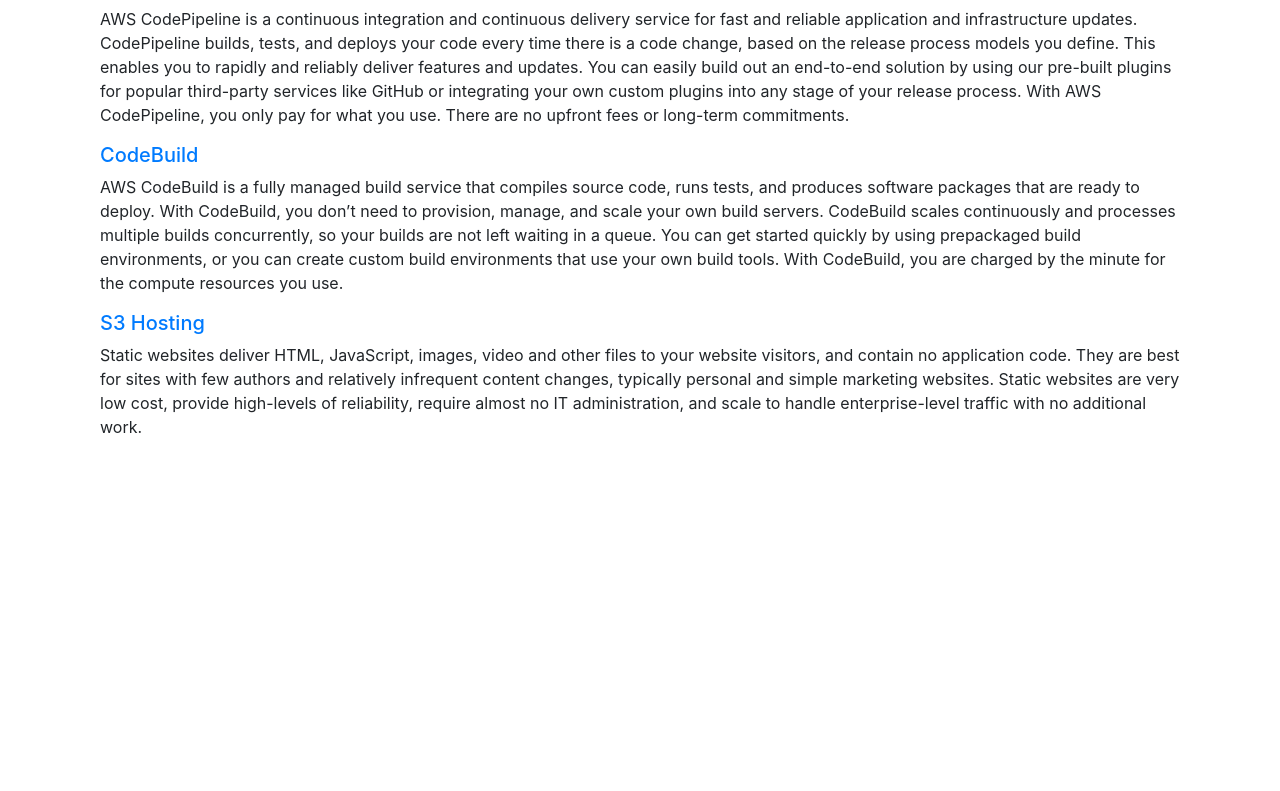
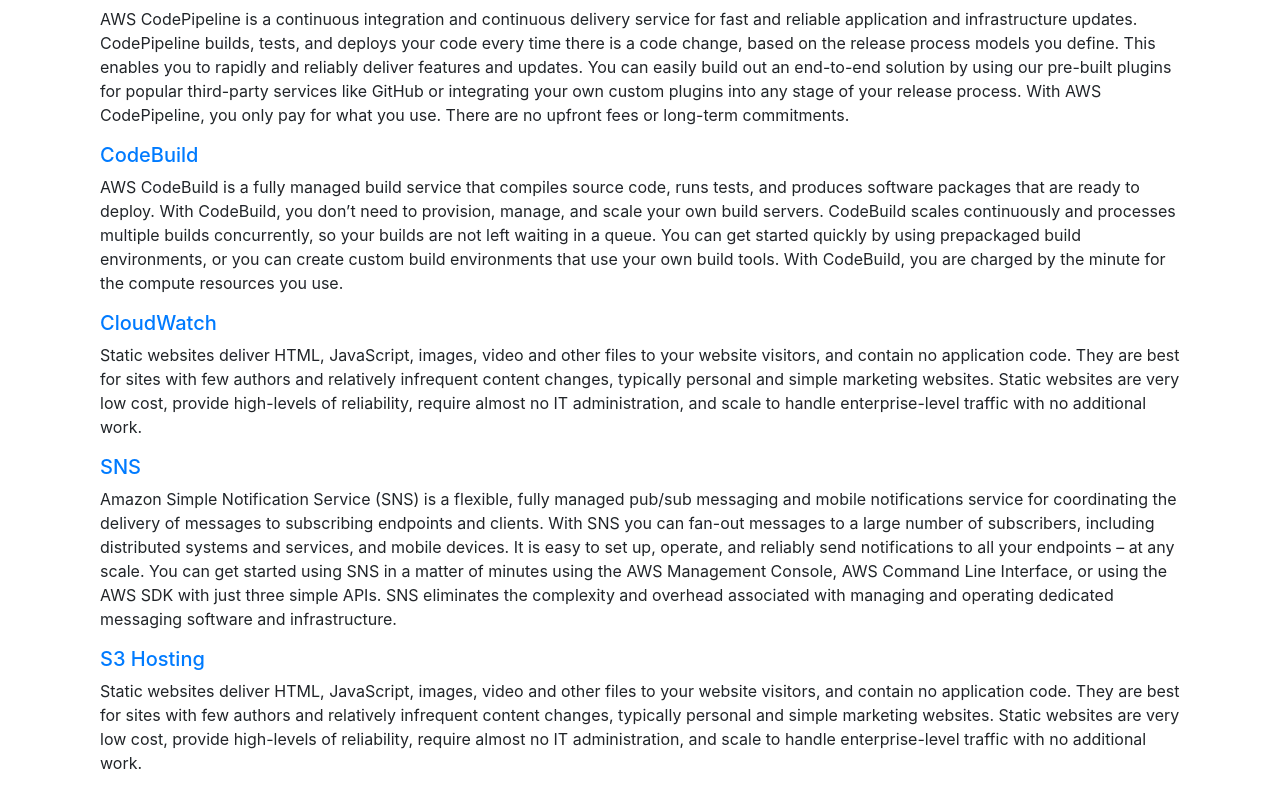
Before and after one commit to amyspainhower/test-makerlab, an Angular app: page / in a window 1280 px wide. Shown: the part 381-1172 px from the top of the page. Before the commit the page ends 836 px from the top, so only its background shows below. Built offline with nearby package versions, Linux system fonts and the light colour scheme.

Commit message:
Added CloudWatch and SNS

```diff
--- a/src/app/app.component.html
+++ b/src/app/app.component.html
@@ -15,11 +15,17 @@
         <h5><a href="https://aws.amazon.com/codebuild/">CodeBuild</a></h5>
         <p>AWS CodeBuild is a fully managed build service that compiles source code, runs tests, and produces software packages that are ready to deploy. With CodeBuild, you don’t need to provision, manage, and scale your own build servers. CodeBuild scales continuously and processes multiple builds concurrently, so your builds are not left waiting in a queue. You can get started quickly by using prepackaged build environments, or you can create custom build environments that use your own build tools. With CodeBuild, you are charged by the minute for the compute resources you use.</p>
     </div>
-
     <div class="col">
-        <h5><a href="https://aws.amazon.com/getting-started/projects/host-static-website/">S3 Hosting</a></h5>
-      <p>Static websites deliver HTML, JavaScript, images, video and other files to your website visitors, and contain no application code. They are best for sites with few authors and relatively infrequent content changes, typically personal and simple marketing websites. Static websites are very low cost, provide high-levels of reliability, require almost no IT administration, and scale to handle enterprise-level traffic with no additional work.</p>
-    </div>
-
+      <h5><a href="https://aws.amazon.com/cloudwatch/">CloudWatch</a></h5>
+    <p>Static websites deliver HTML, JavaScript, images, video and other files to your website visitors, and contain no application code. They are best for sites with few authors and relatively infrequent content changes, typically personal and simple marketing websites. Static websites are very low cost, provide high-levels of reliability, require almost no IT administration, and scale to handle enterprise-level traffic with no additional work.</p>
+  </div>
+  <div class="col">
+    <h5><a href="https://aws.amazon.com/sns/">SNS</a></h5>
+    <p>Amazon Simple Notification Service (SNS) is a flexible, fully managed pub/sub messaging and mobile notifications service for coordinating the delivery of messages to subscribing endpoints and clients. With SNS you can fan-out messages to a large number of subscribers, including distributed systems and services, and mobile devices. It is easy to set up, operate, and reliably send notifications to all your endpoints – at any scale. You can get started using SNS in a matter of minutes using the AWS Management Console, AWS Command Line Interface, or using the AWS SDK with just three simple APIs. SNS eliminates the complexity and overhead associated with managing and operating dedicated messaging software and infrastructure.</p>
+  </div>
+  <div class="col">
+      <h5><a href="https://aws.amazon.com/getting-started/projects/host-static-website/">S3 Hosting</a></h5>
+    <p>Static websites deliver HTML, JavaScript, images, video and other files to your website visitors, and contain no application code. They are best for sites with few authors and relatively infrequent content changes, typically personal and simple marketing websites. Static websites are very low cost, provide high-levels of reliability, require almost no IT administration, and scale to handle enterprise-level traffic with no additional work.</p>
+  </div>
   </div>
 </div>
```
